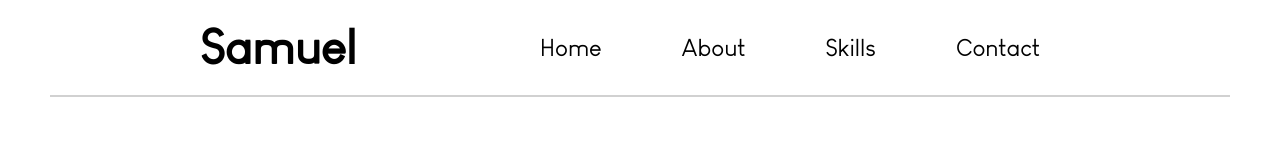
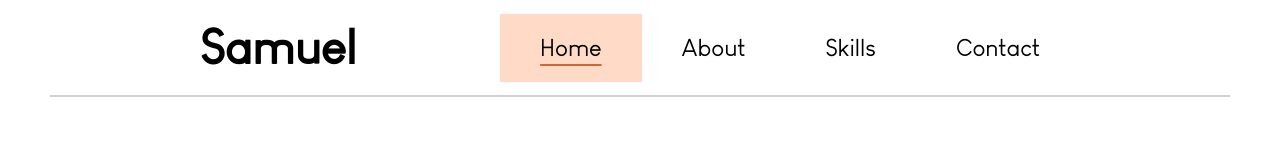
Before and after one commit to kimoshinowo/sam-website, a React (Create React App) app: page / in a window 1280 px wide. Shown: the top 160 px of the page. Built offline with nearby package versions, Linux system fonts and the light colour scheme.

Commit message:
Fix nav issues

```diff
--- a/src/styles/Nav.css
+++ b/src/styles/Nav.css
@@ -28,6 +28,7 @@ li {
 }
 
 .nav li > a {
+    display: block;
     padding: 20px;
     text-decoration: underline;
     text-decoration-color: white;
@@ -45,7 +46,7 @@ li {
     text-decoration-color: var(--primary-colour--dark);
 }
 
-.nav li > a:has(.nav-item-current) {
+.nav li > a.nav-item-current {
     background-color: var(--primary-colour--light);
     text-decoration-color: var(--primary-colour--dark);
 }
```
